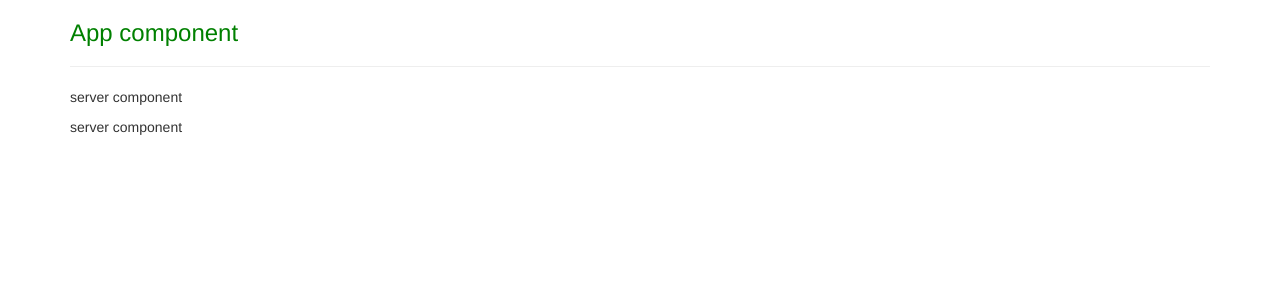
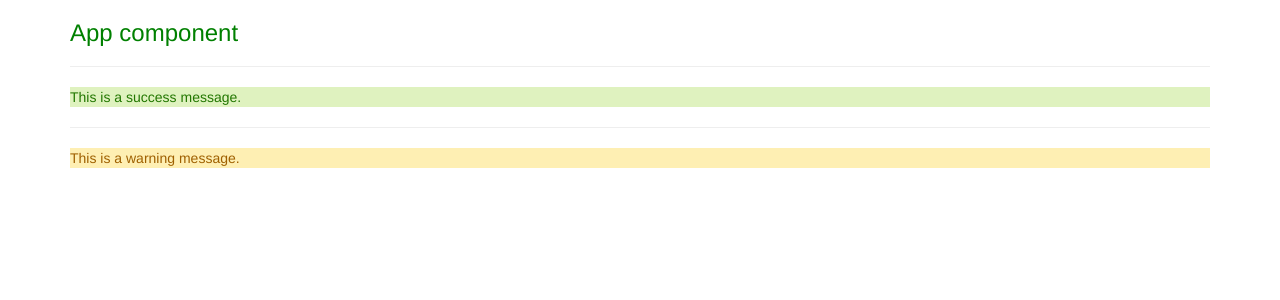
Before and after one commit to Hifromsaumya/i-am-sleeping, an Angular app: page / in a window 1280 px wide. Shown: the top 300 px of the page. Built offline with nearby package versions, Linux system fonts and the light colour scheme.

Commit message:
Assignment 1

```diff
--- /dev/null
+++ b/src/app/Warning Alert/warningalert.component.css
@@ -0,0 +1,14 @@
+.warning-msg {
+    background-color: #FEEFB3;
+    color: #9F6000;
+}
+
+html {
+    font-family: "HelveticaNeue-Light", "Helvetica Neue Light", "Helvetica Neue", Helvetica, Arial, "Lucida Grande", sans-serif;
+    font-weight: 300;
+    margin: 25px;
+}
+
+body {
+    width: 640px;
+}
--- /dev/null
+++ b/src/app/Warning Alert/warningalert.component.html
@@ -0,0 +1,3 @@
+<div class="warning-msg">
+    <i class="fa fa-warning"></i> This is a warning message.
+</div>
--- /dev/null
+++ b/src/app/Warning Alert/warningalert.component.ts
@@ -0,0 +1,24 @@
+import { Component } from "@angular/core";
+
+@Component({
+    selector: 'app-warning-alert',
+    templateUrl: './warningalert.component.html',
+    // styleUrls: ['./warningalert.component.css'],
+    styles: [`
+    .warning-msg {
+        background-color: #FEEFB3;
+        color: #9F6000;
+    }
+    html {
+        font-family: "HelveticaNeue-Light", "Helvetica Neue Light", "Helvetica Neue", Helvetica, Arial, "Lucida Grande", sans-serif;
+        font-weight: 300;
+        margin: 25px;
+    }
+    body {
+        width: 640px;
+    }
+    `],
+})
+export class WarningAlertComponent{
+
+}
--- a/src/app/app.component.html
+++ b/src/app/app.component.html
@@ -3,11 +3,15 @@
         <div class="col-xs-12">
             <h3>App component</h3>
             <hr>
-            <app-servers></app-servers>
+            <!-- <app-servers></app-servers> -->
             <!-- <div app-servers></div> -->
             <!-- now [app-server] will work because ang will select element by attribute not by element itself  -->
             <!-- <div class="app-servers"></div> -->
             <!-- refer to .app-servers in ts file as a class -->
+            <div app-success-alert></div>
+            <hr>
+            <app-warning-alert></app-warning-alert>
+
         </div>
 
     </div>
--- a/src/app/app.module.ts
+++ b/src/app/app.module.ts
@@ -6,12 +6,16 @@ import { AppRoutingModule } from './app-routing.module';
 import { AppComponent } from './app.component';
 import { ServerComponent } from './server/server.component';
 import { ServersComponent } from './servers/servers.component';
+import { SuccessAlertComponent } from './success-alert/success-alert.component';
+import { WarningAlertComponent } from './Warning Alert/warningalert.component';
 
 @NgModule({
   declarations: [
     AppComponent,
     ServerComponent,
     ServersComponent,
+    SuccessAlertComponent,
+    WarningAlertComponent,
 
   ],
   imports: [
--- /dev/null
+++ b/src/app/success-alert/success-alert.component.css
@@ -0,0 +1,14 @@
+.success-msg {
+    background-color: #DFF2BF;
+    color: #270;
+}
+
+html {
+    font-family: "HelveticaNeue-Light", "Helvetica Neue Light", "Helvetica Neue", Helvetica, Arial, "Lucida Grande", sans-serif;
+    font-weight: 300;
+    margin: 25px;
+}
+
+body {
+    width: 640px;
+}
--- /dev/null
+++ b/src/app/success-alert/success-alert.component.html
@@ -0,0 +1,3 @@
+<div class="success-msg">
+    <i class="fa fa-success"></i> This is a success message.
+</div>
--- /dev/null
+++ b/src/app/success-alert/success-alert.component.ts
@@ -0,0 +1,20 @@
+import { Component, OnInit } from '@angular/core';
+
+@Component({
+  selector: '[app-success-alert]',
+  // templateUrl: './success-alert.component.html',
+  template:`
+  <div class="success-msg">
+    <i class="fa fa-success"></i> This is a success message.
+</div>
+  `,
+  styleUrls: ['./success-alert.component.css']
+})
+export class SuccessAlertComponent implements OnInit {
+
+  constructor() { }
+
+  ngOnInit(): void {
+  }
+
+}
```
